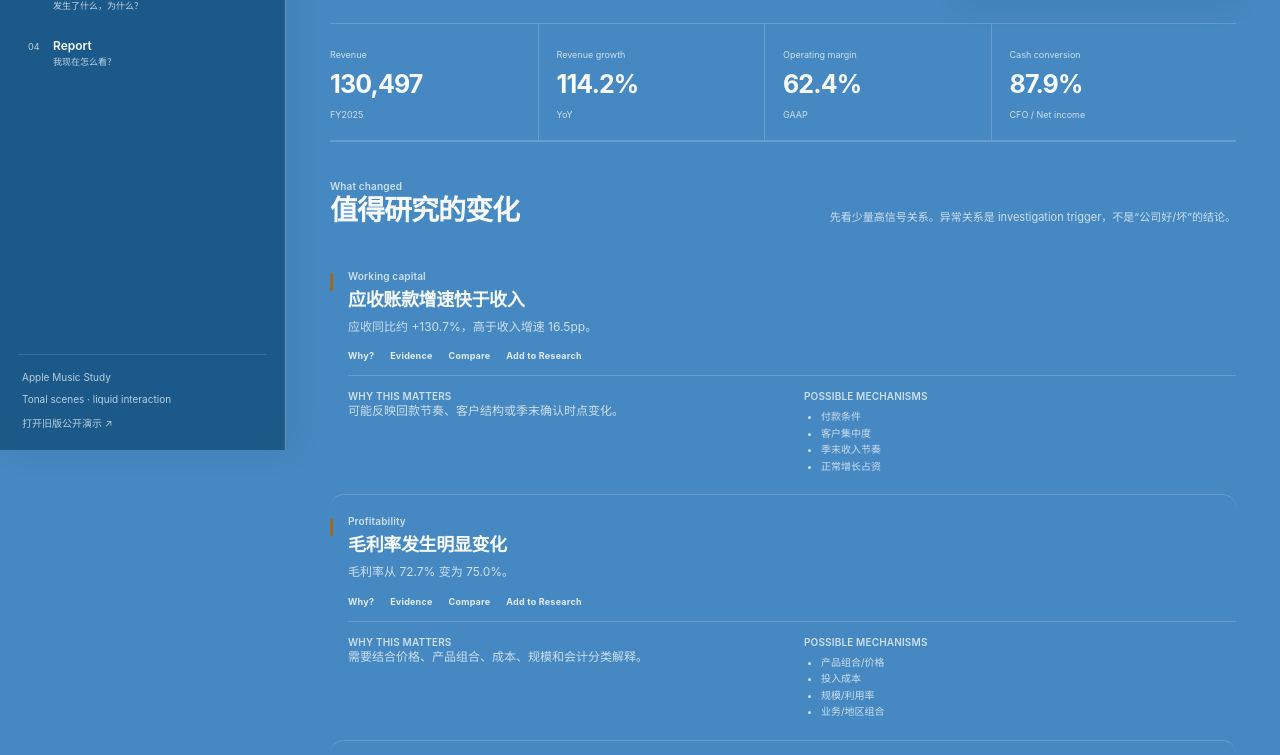
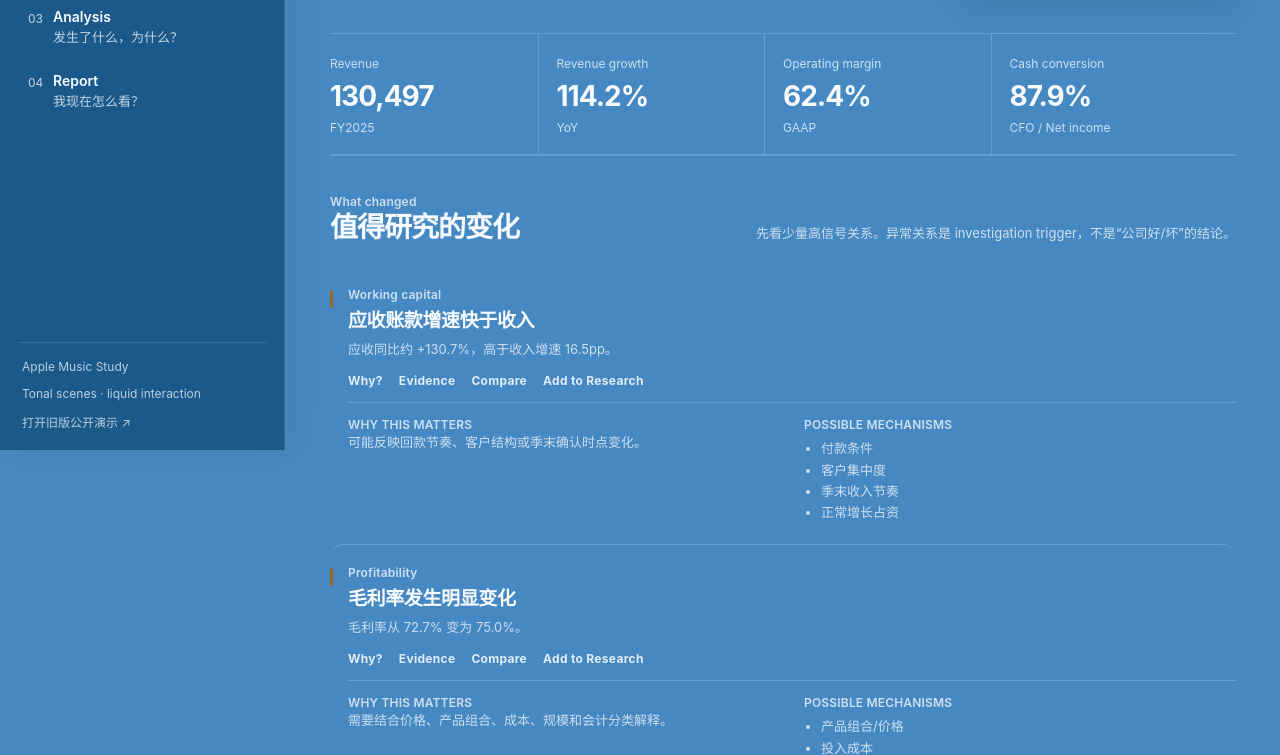
Before and after one commit to starer1333/Research-Atlas, a plain HTML site: page v3/index.html in a window 1280 px wide. Shown: the part 350-1105 px from the top of the page. Drawn offline with nearby package versions, Linux system fonts and the light colour scheme.

Commit message:
Raise public V3 typography readability floor

```diff
--- a/v3/style.css
+++ b/v3/style.css
@@ -72,3 +72,21 @@ footer{border-top:1px solid var(--line);padding:16px 32px;display:flex;justify-c
 @media(max-width:900px){.rail{display:none}.app{margin:0}.topbar{padding:0 18px;height:60px}.topbar small{display:none}main{padding:24px 18px 88px}.hero{grid-template-columns:1fr;gap:16px}.coverage{border-left:0;border-top:1px solid var(--line);padding:14px 0 0}.section-head{grid-template-columns:1fr;gap:9px}.section-head p{justify-self:start}.grid2{grid-template-columns:1fr}.grid2>.card:first-child{padding-right:0;padding-bottom:26px}.grid2>.card:nth-child(2){padding-left:0;padding-top:26px;border-left:0;border-top:1px solid var(--line)}.metrics{grid-template-columns:1fr 1fr}.metric:nth-child(2){border-right:0;margin-right:0}.metric:nth-child(-n+2){border-bottom:1px solid var(--line)}.mobile{display:grid;grid-template-columns:repeat(4,1fr);position:fixed;bottom:0;left:0;right:0;background:rgba(255,255,255,.92);border-top:1px solid var(--line);z-index:5;-webkit-backdrop-filter:blur(18px);backdrop-filter:blur(18px)}.mobile button{border:0;background:transparent;padding:14px 3px;font-size:9px}.mobile button[aria-current=page]{font-weight:700;color:var(--accent)}footer{padding:15px 18px}.detail{grid-template-columns:1fr}.chart-canvas{height:255px}}
 @media(max-width:620px){.metrics{grid-template-columns:1fr}.metric{border-right:0!important;margin-right:0!important;border-bottom:1px solid var(--line)}.hero h1{font-size:46px}.question{grid-template-columns:28px 1fr}.question button{grid-column:2}.driver-grid{grid-template-columns:1fr}.company-map{display:grid;overflow:visible}.map-layer{min-width:0}.planner-head{display:block}.ai-badge{display:inline-block;margin-top:10px}}
 @media(prefers-reduced-motion:reduce){html{scroll-behavior:auto}*,*::before,*::after{animation-duration:.001ms!important;transition-duration:.001ms!important;scroll-behavior:auto!important}}
+
+
+/* Readability floor — no microtype below 12px in the public preview. */
+:root{--type-caption:12px;--type-secondary:13px;--type-body:15px}
+.brand small,.picker label,.picker p,.rail nav button span,.rail nav button small,.rail-foot,
+.topbar b,.topbar small,.notice,.eyebrow,.coverage p,.metric small,.chart-title span,
+.chart-unavailable,.actions button,.linkbtn,.question span,.candidate-row small,.candidate-tag,
+.source-meta small,.map-node small,.map-boundary,.driver-status,.driver-card p,.driver-card dl,
+.source p,.integrity summary,.gate ul,.peer,.empty,.timeline p,.ai-badge,.planner-boundaries span,
+.planner-shell small,.ev dl,footer,.mobile button{font-size:var(--type-caption)!important}
+.picker p,.rail nav button small,.section-head p,.finding p,.detail ul,.business-copy,
+.driver-card p,.source p,.gate ul,.planner-shell>p{font-size:var(--type-secondary)!important}
+.hero p{font-size:var(--type-body)!important}
+.rail nav button b{font-size:14px!important}
+.topbar span{font-size:17px!important}
+.metric b{font-size:28px!important}
+.finding h3{font-size:19px!important}
+.question b{font-size:14px!important}
```
